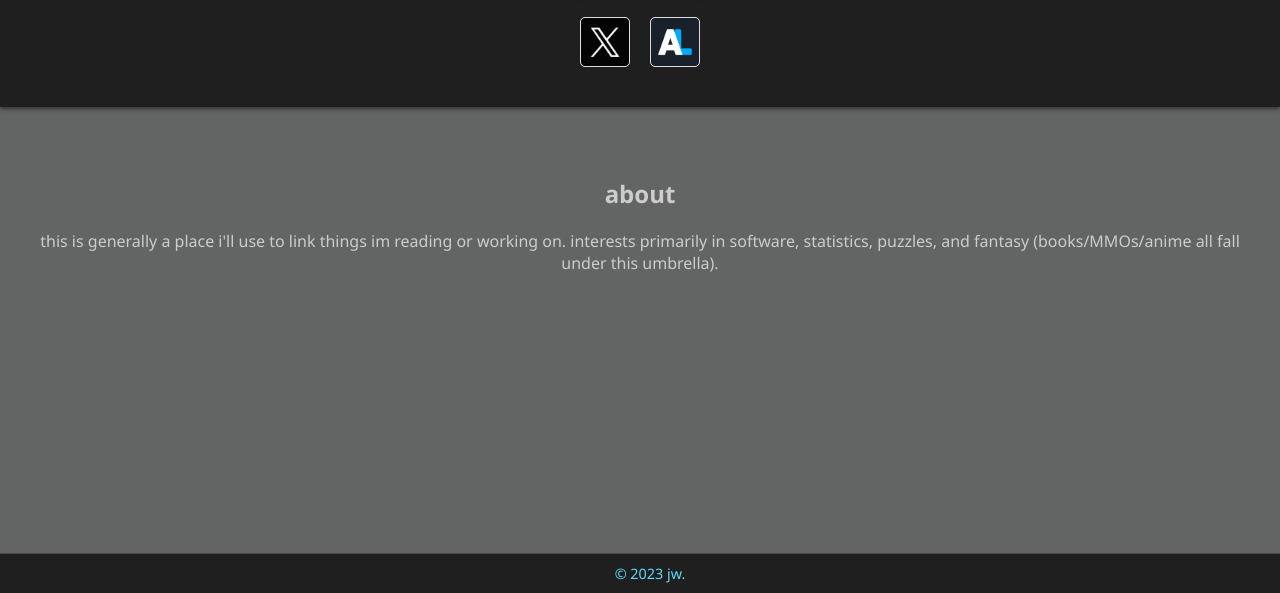
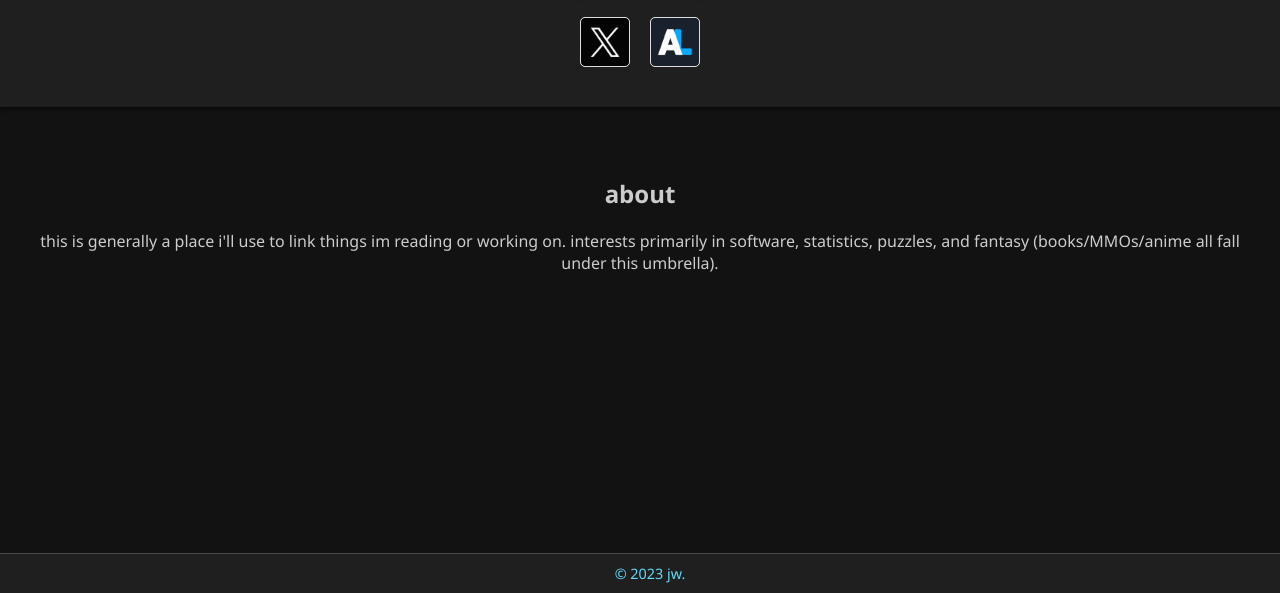
Before and after one commit to jehlp/jehlp.github.io, a plain HTML site: page pages/home.html in a window 1280 px wide. Shown: the part 207-800 px from the top of the page. Drawn offline with Linux system fonts and the light colour scheme.

Commit message:
styling fix dark

```diff
--- a/styles/style.css
+++ b/styles/style.css
@@ -263,7 +263,7 @@ footer p {
     color: black;
 }
 
-body {
+.light-mode body {
     background-color: #636565;
     color: #CCCCCC;
 }
```
